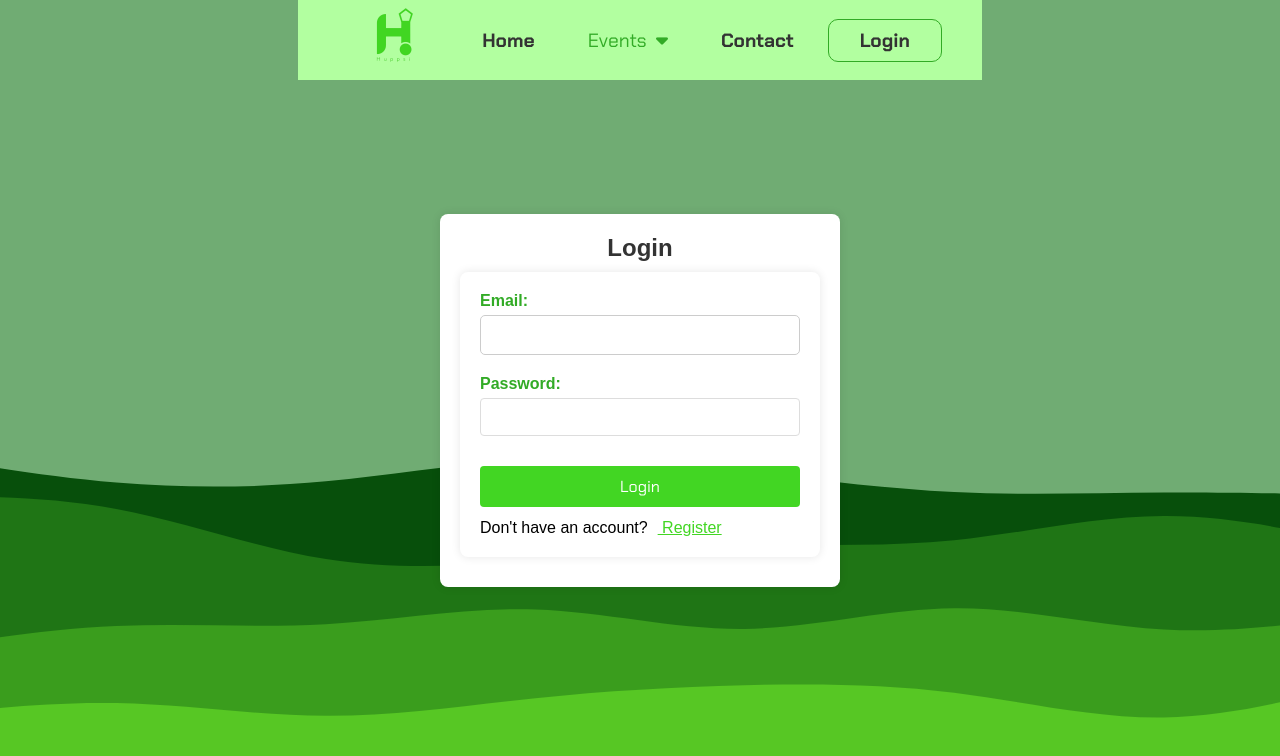
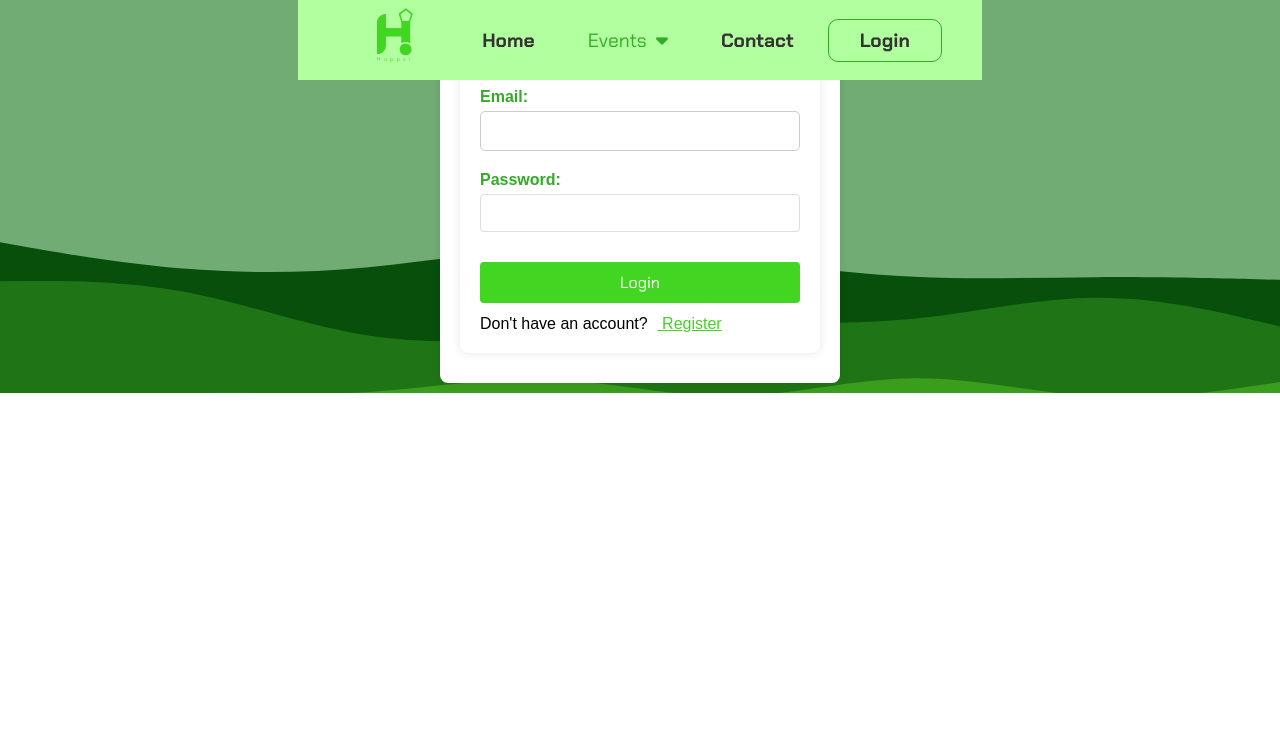
Before and after one commit to SophieCodes1910/ClientProject, a React (Vite) app: page /login in a window 1280 px wide. Shown: the top 756 px of the page. Built offline with nearby package versions, Linux system fonts and the light colour scheme.

Commit message:
really gonna kms

```diff
--- a/src/pages/Login/login.css
+++ b/src/pages/Login/login.css
@@ -6,6 +6,9 @@
   width: 100vw;
   overflow: hidden; /* Prevent body from scrolling */
   font-family: Arial, sans-serif;
+  display: flex;
+  justify-content: center;
+  align-items: center;
 }
 
 /* Fullscreen background setup for .auth-page */
@@ -13,23 +16,12 @@
   position: fixed; /* Fix background to viewport */
   top: 0;
   left: 0;
-  right: 0;
-  bottom: 0;
+  width: 100vw;
+  height: 100vh;
   background: url("../../assets/LoginBackground.svg") no-repeat center center;
   background-size: cover;
   z-index: -1; /* Place behind other content */
-  display: flex;
-  justify-content: center;
-  align-items: center;
-}
-
-/* Body Styling */
-body {
-  overflow-y: hidden; /* Prevent page scroll */
-  display: flex;
-  justify-content: center;
-  align-items: center;
-  font-family: Arial, sans-serif;
+  overflow: hidden; /* Prevents scrolling of the background */
 }
 
 /* Login Container Styling */
```
